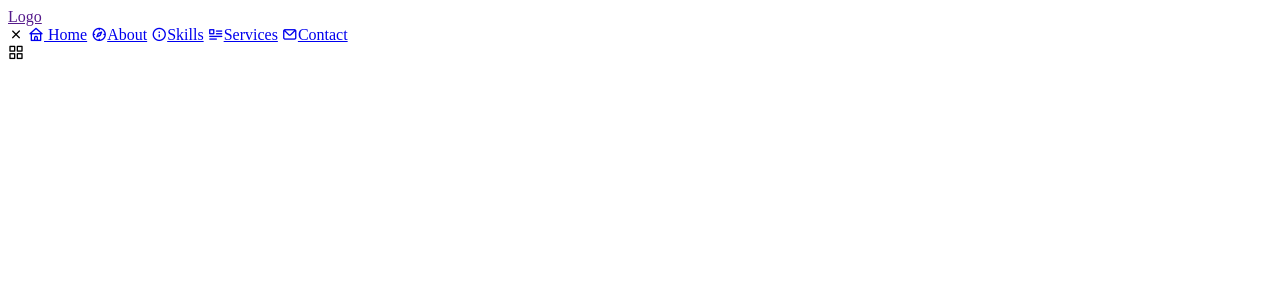
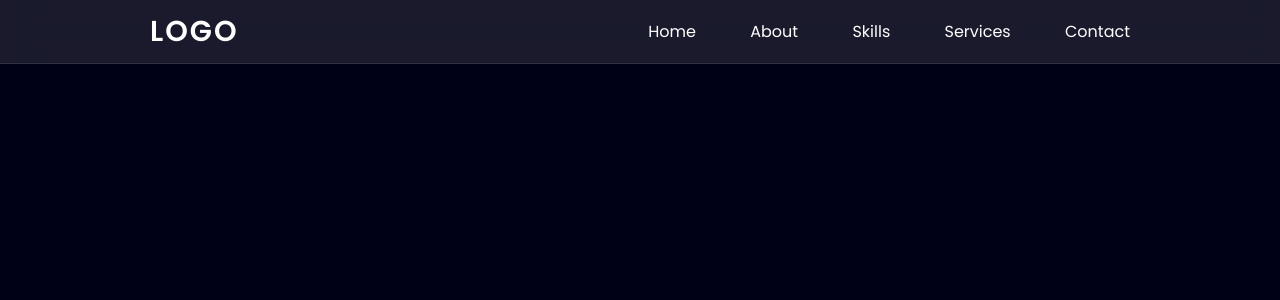
Before and after one commit to OrgesJasharaj/PersonalPortfolio_OJ, a PHP site: page / in a window 1280 px wide. Shown: the top 300 px of the page. Run offline with PHP 8.4, Linux system fonts and the light colour scheme.

Commit message:
design navbar

```diff
--- /dev/null
+++ b/assets/style.css
@@ -0,0 +1,243 @@
+@import url('https://fonts.googleapis.com/css2?family=Poppins:ital,wght@0,100;0,200;0,300;0,400;0,500;0,600;0,700;0,800;0,900;1,100;1,200;1,300;1,400;1,500;1,600;1,700;1,800;1,900&display=swap');
+
+/*Main Css */
+
+* {
+    margin: 0;
+    padding: 0;
+    box-sizing: border-box;
+    font-family: 'Poppins', sans-serif;
+}
+
+body {
+    background: #000116;
+}
+
+
+/* Header navigation bar */
+
+header {
+    z-index: 999;
+    position: fixed;
+    width: 100%;
+}
+
+header .nav-bar {
+    position: relative;
+    background: rgba(255, 255, 255, 0.1);
+    backdrop-filter: blur(20px);
+    height: 4em;
+    border-bottom: 1px solid rgba(255, 255, 255, 0.1);
+    top: 0;
+    left: 0;
+    display: flex;
+    justify-content: space-between;
+    align-items: center;
+    padding: 0 150px;
+    transition: 0.5s ease;
+}
+
+.nav-bar .logo {
+    color: #fff;
+    font-size: 1.8em;
+    font-weight: 600;
+    letter-spacing: 2px;
+    text-transform: uppercase;
+    text-decoration: none;
+}
+
+.navigation .nav-items a {
+    color: #fff;
+    font-size: 1em;
+    text-decoration: none;
+}
+
+.navigation .nav-items a:not(:last-child) {
+    margin-right: 50px;
+}
+
+.navigation .nav-items a i {
+    display: none;
+}
+
+
+/* Home*/
+
+section {
+    position: relative;
+    font-size: 1em;
+    padding: 30px 150px;
+    transition: 0.5s ease;
+    transition-property: padding;
+}
+
+.home {
+    position: relative;
+    min-height: 100vh;
+    background: url(home-bg.jpg) no-repeat;
+    background-size: cover;
+    background-position: center;
+    display: flex;
+    justify-content: center;
+    align-items: center;
+}
+
+.home:before {
+    z-index: 888;
+    content: '';
+    position: absolute;
+    width: 100%;
+    height: 50px;
+    background: linear-gradient(transparent, #000116);
+    bottom: 0;
+    left: 0;
+}
+
+.home h1 {
+    color: rgba(255, 255, 255, 0.5);
+    font-size: 6em;
+    font-weight: 600;
+}
+
+
+/* Content section */
+
+.content h1 {
+    color: #fff;
+    font-size: 3.5em;
+    font-weight: 600;
+}
+
+.content p {
+    color: #fff;
+    font-size: 1em;
+    margin: 30px 0;
+}
+
+
+/* Scroll bar */
+
+::-webkit-scrollbar {
+    background: #fff;
+    width: 11px;
+    border-radius: 2em;
+}
+
+::-webkit-scrollbar-thumb {
+    background: #282f4e;
+    width: 100%;
+    border-radius: 2em;
+}
+
+::-webkit-scrollbar-thumb:hover {
+    background: #454f6d;
+}
+
+
+/* Scroll indicator bar*/
+
+.scroll-indicator-container {
+    width: 100%;
+    height: 5px;
+}
+
+.scroll-indicator-bar {
+    background: #199fff;
+    width: 0%;
+    height: 100%;
+    box-shadow: 0 5px 25px #199fff, 0 5px 50px #199fff;
+}
+
+.nav-close-btn,
+.nav-menu-btn {
+    display: none;
+}
+
+
+/* Media queries (max-width: 1100px)*/
+
+@media screen and (max-width: 1100px) {
+    header .nav-bar {
+        padding: 0 50px;
+    }
+    section {
+        padding: 30px 50px;
+        font-size: 0.9em;
+    }
+}
+
+
+/* Media queries (max-width: 850px) */
+
+@media screen and (max-width: 850px) {
+    header .nav-bar {
+        padding: 0 20px;
+    }
+    section {
+        padding: 30px 20px;
+        font-size: 0.8em;
+    }
+    /* Navigation menu */
+    .nav-menu-btn {
+        display: block;
+        color: #fff;
+        font-size: 1.5em;
+        cursor: pointer;
+    }
+    .navigation {
+        z-index: 99999;
+        position: fixed;
+        background: rgba(0, 0, 0, 0.5);
+        width: 100%;
+        height: 100vh;
+        top: 0;
+        left: 0;
+        display: flex;
+        justify-content: center;
+        align-items: center;
+        visibility: hidden;
+        opacity: 0;
+        transition: 0.3s ease;
+    }
+    .navigation.active {
+        visibility: visible;
+        opacity: 1;
+    }
+    .navigation .nav-items {
+        position: relative;
+        background: #fff;
+        width: 400px;
+        max-width: 400px;
+        display: grid;
+        place-content: center;
+        margin: 20px;
+        padding: 40px;
+        border-radius: 20px;
+        box-shadow: 0 5px 25px rgba(0, 0, 0, 0.8);
+        transform: translateY(-200px);
+        transition: 0.3s ease;
+    }
+    .navigation.active .nav-items {
+        transform: translateY(0);
+    }
+    .navigation .nav-items a {
+        color: #222;
+        font-size: 1em;
+        margin: 15px 50px;
+    }
+    .navigation .nav-items a i {
+        display: inline-block;
+        font-size: 1.2em;
+        margin-right: 5px;
+    }
+    .nav-close-btn {
+        display: block;
+        color: #222;
+        position: absolute;
+        top: 0;
+        right: 0;
+        font-size: 1.3em;
+        margin: 10px;
+        cursor: pointer;
+    }
+}
--- a/index.php
+++ b/index.php
@@ -5,7 +5,7 @@
     <meta charset="utf-8">
     <meta name="viewport" content="width=device-width, initial-scale=1.0">
     <title>Personal Portfolio</title>
-    <link rel="stylesheet" href="style.css">
+    <link rel="stylesheet" href="assets/style.css">
     <link rel="stylesheet" href="https://unicons.iconscout.com/release/v4.0.0/css/line.css">
 </head>
 
```
Also changed, not shown: assets/script.js (added).
